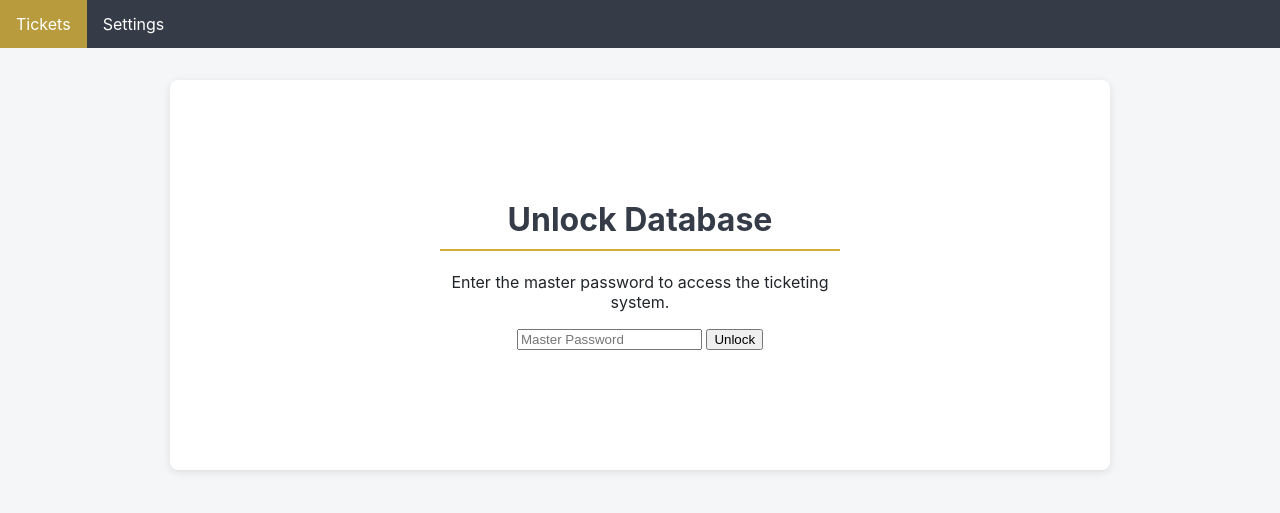
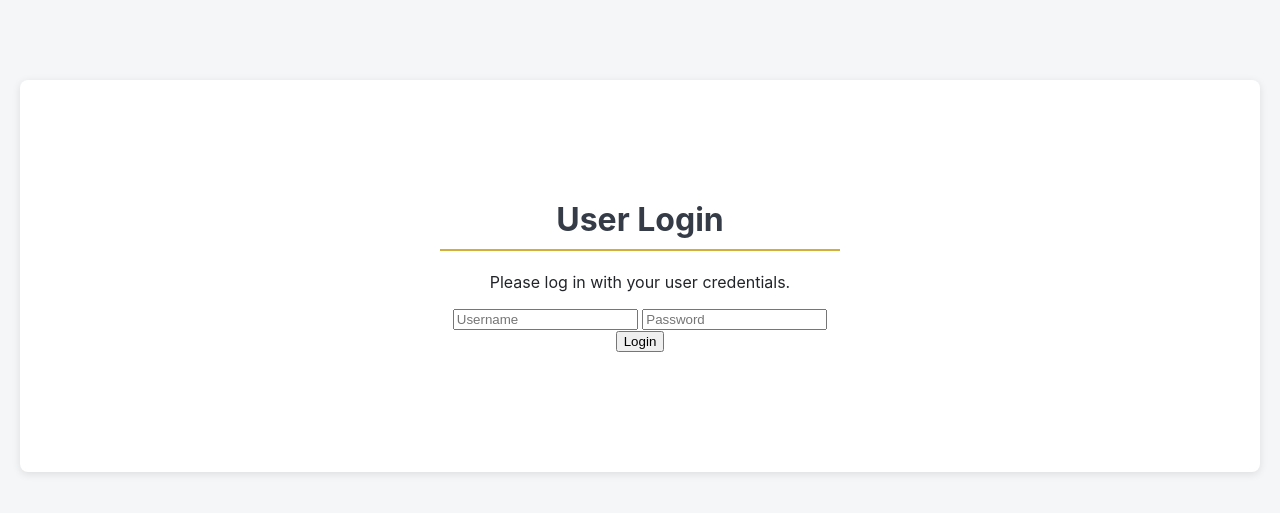
Before and after one commit to ruapotato/Intelligent-Service, a Flask app: page /login in a window 1280 px wide. Shown: the top 513 px of the page. Run offline with Flask 3, Linux system fonts and the light colour scheme; parts of the project's set-up code (start-up, migrations or seed data) failed here and were passed over.

Commit message:
1/2 working

```diff
--- a/main.py
+++ b/main.py
@@ -3,6 +3,7 @@ import sys
 from flask import Flask, render_template, request, redirect, url_for, flash, session, jsonify
 from datetime import datetime, timedelta
 from apscheduler.schedulers.background import BackgroundScheduler
+from werkzeug.security import generate_password_hash, check_password_hash
 from database import init_app_db, get_db, query_db, execute_db, get_db_connection
 from scheduler import run_job
 from ai_processing import summarize_text, sanitize_text
@@ -16,16 +17,34 @@ DATABASE = 'tickets.db'
 scheduler = BackgroundScheduler()
 init_app_db(app)
 
+# --- Helper Functions ---
+def get_current_user():
+    # *** BUG FIX HERE ***
+    # Don't try to query the DB if the password isn't even set yet.
+    if not app.config.get('DB_PASSWORD'):
+        return None
+
+    user_id = session.get('user_id')
+    if user_id:
+        return query_db("SELECT * FROM users WHERE id = ?", [user_id], one=True)
+    return None
+
+@app.context_processor
+def inject_user():
+    return dict(current_user=get_current_user())
+
 # --- Web Application Routes ---
 @app.before_request
 def before_request_tasks():
-    if request.endpoint in ['login', 'static']:
+    if request.endpoint in ['unlock_db', 'static', 'user_login']:
         return
     if not app.config.get('DB_PASSWORD'):
-        return redirect(url_for('login'))
+        return redirect(url_for('unlock_db'))
+    if not session.get('user_id') and request.endpoint != 'user_login':
+        return redirect(url_for('user_login'))
 
-@app.route('/login', methods=['GET', 'POST'])
-def login():
+@app.route('/unlock', methods=['GET', 'POST'])
+def unlock_db():
     if request.method == 'POST':
         password_attempt = request.form.get('password')
         try:
@@ -47,34 +66,68 @@ def login():
                     scheduler.start()
             # Store password in app's config
             app.config['DB_PASSWORD'] = password_attempt
-            flash('Database unlocked successfully!', 'success')
-            return redirect(url_for('tickets_list'))
+            # Set the password in the environment for other scripts to use
+            os.environ['DB_MASTER_PASSWORD'] = password_attempt
+            flash('Database unlocked successfully! Please log in.', 'success')
+            return redirect(url_for('user_login'))
         except (ValueError, Exception) as e:
             flash(f"Login failed: Invalid master password. {e}", 'error')
-    return render_template('login.html')
+    return render_template('unlock.html')
+
+@app.route('/login', methods=['GET', 'POST'])
+def user_login():
+    if request.method == 'POST':
+        username = request.form.get('username')
+        password = request.form.get('password')
+        user = query_db("SELECT * FROM users WHERE username = ?", [username], one=True)
+
+        if user and check_password_hash(user['password_hash'], password):
+            session['user_id'] = user['id']
+            session['role'] = user['role']
+            flash(f"Welcome, {user['username']}!", 'success')
+            return redirect(url_for('tickets_list'))
+        else:
+            flash("Invalid username or password.", 'error')
+    return render_template('user_login.html')
+
+@app.route('/logout')
+def logout():
+    session.clear()
+    flash("You have been logged out.", "success")
+    return redirect(url_for('unlock_db'))
+
 
 @app.route('/')
 def tickets_list():
-    tickets = query_db("SELECT * FROM tickets ORDER BY updated_at DESC")
+    tickets = query_db("""
+        SELECT t.*, c.name as company_name, u.username as user_username
+        FROM tickets t
+        JOIN companies c ON t.company_id = c.id
+        JOIN users u ON t.user_id = u.id
+        ORDER BY t.updated_at DESC
+    """)
     return render_template('tickets.html', tickets=tickets)
 
 @app.route('/ticket/<int:ticket_id>')
 def ticket_details(ticket_id):
-    ticket = query_db("SELECT * FROM tickets WHERE id = ?", [ticket_id], one=True)
-    replies = query_db("SELECT * FROM ticket_replies WHERE ticket_id = ? ORDER BY created_at ASC", [ticket_id])
-    return render_template('ticket_details.html', ticket=ticket, replies=replies)
+    ticket = query_db("SELECT t.*, c.name as company_name, u.username as user_username FROM tickets t JOIN companies c ON t.company_id = c.id JOIN users u ON t.user_id = u.id WHERE t.id = ?", [ticket_id], one=True)
+    company_notes = query_db("SELECT content FROM company_notes WHERE company_id = ?", [ticket['company_id']])
+    user_notes = query_db("SELECT content FROM user_notes WHERE user_id = ?", [ticket['user_id']])
+    replies = query_db("SELECT r.*, u.username as author_name FROM ticket_replies r LEFT JOIN users u ON r.author_id = u.id WHERE r.ticket_id = ? ORDER BY r.created_at ASC", [ticket_id])
+    return render_template('ticket_details.html', ticket=ticket, replies=replies, company_notes=company_notes, user_notes=user_notes)
 
 @app.route('/ticket/<int:ticket_id>/reply', methods=['POST'])
 def add_reply(ticket_id):
     content = request.form.get('content')
-    if content:
+    current_user = get_current_user()
+    if content and current_user and current_user['role'] in ['Admin', 'Technician']:
         now = datetime.now().isoformat()
-        execute_db("INSERT INTO ticket_replies (ticket_id, content, created_at) VALUES (?, ?, ?)",
-                   (ticket_id, content, now))
+        execute_db("INSERT INTO ticket_replies (ticket_id, content, created_at, author_id) VALUES (?, ?, ?, ?)",
+                   (ticket_id, content, now, current_user['id']))
         execute_db("UPDATE tickets SET updated_at = ? WHERE id = ?", (now, ticket_id))
         flash("Reply added successfully.", "success")
     else:
-        flash("Reply content cannot be empty.", "error")
+        flash("Reply content cannot be empty or you do not have permission.", "error")
     return redirect(url_for('ticket_details', ticket_id=ticket_id))
 
 @app.route('/settings')
@@ -82,10 +135,141 @@ def settings():
     jobs = query_db("SELECT * FROM scheduler_jobs")
     return render_template('settings.html', jobs=jobs)
 
+# --- Company Management ---
+@app.route('/settings/companies')
+def list_companies():
+    companies = query_db("SELECT * FROM companies ORDER BY name")
+    return render_template('companies.html', companies=companies)
+
+@app.route('/settings/company/new', methods=['GET', 'POST'])
+def create_company():
+    if request.method == 'POST':
+        name = request.form.get('name')
+        if name:
+            execute_db("INSERT INTO companies (name) VALUES (?)", (name,))
+            flash("Company created successfully.", "success")
+            return redirect(url_for('list_companies'))
+        else:
+            flash("Company name is required.", "error")
+    return render_template('edit_company.html', company=None, notes=[], users=[])
+
+@app.route('/settings/company/<int:company_id>/edit', methods=['GET', 'POST'])
+def edit_company(company_id):
+    company = query_db("SELECT * FROM companies WHERE id = ?", [company_id], one=True)
+    if request.method == 'POST':
+        name = request.form.get('name')
+        if name:
+            execute_db("UPDATE companies SET name = ? WHERE id = ?", (name, company_id))
+            flash("Company updated successfully.", "success")
+            return redirect(url_for('list_companies'))
+        else:
+            flash("Company name is required.", "error")
+
+    notes = query_db("SELECT * FROM company_notes WHERE company_id = ? ORDER BY created_at DESC", [company_id])
+    users = query_db("SELECT * FROM users WHERE company_id = ? ORDER BY username", [company_id])
+    return render_template('edit_company.html', company=company, notes=notes, users=users)
+
+@app.route('/settings/company/<int:company_id>/notes/add', methods=['POST'])
+def add_company_note(company_id):
+    content = request.form.get('content')
+    if content:
+        execute_db("INSERT INTO company_notes (company_id, content, created_at) VALUES (?, ?, ?)",
+                   (company_id, content, datetime.now().isoformat()))
+        flash("Note added.", "success")
+    return redirect(url_for('edit_company', company_id=company_id))
+
+@app.route('/settings/company/notes/<int:note_id>/delete', methods=['POST'])
+def delete_company_note(note_id):
+    note = query_db("SELECT company_id FROM company_notes WHERE id = ?", [note_id], one=True)
+    if note:
+        execute_db("DELETE FROM company_notes WHERE id = ?", [note_id])
+        flash("Note deleted.", "success")
+        return redirect(url_for('edit_company', company_id=note['company_id']))
+    return redirect(url_for('list_companies'))
+
+
+# --- User Management ---
+@app.route('/settings/users')
+def list_users():
+    users = query_db("SELECT u.*, c.name as company_name FROM users u JOIN companies c ON u.company_id = c.id ORDER BY u.username")
+    return render_template('users.html', users=users)
+
+@app.route('/settings/user/new', methods=['GET', 'POST'])
+def create_user():
+    companies = query_db("SELECT id, name FROM companies ORDER BY name")
+    if request.method == 'POST':
+        username = request.form.get('username')
+        email = request.form.get('email')
+        password = request.form.get('password')
+        company_id = request.form.get('company_id')
+        role = request.form.get('role')
+
+        if not all([username, email, password, company_id, role]):
+            flash("All fields are required.", "error")
+        else:
+            password_hash = generate_password_hash(password)
+            execute_db("INSERT INTO users (username, email, password_hash, company_id, role) VALUES (?, ?, ?, ?, ?)",
+                       (username, email, password_hash, company_id, role))
+            flash("User created successfully.", "success")
+            return redirect(url_for('list_users'))
+    return render_template('edit_user.html', user=None, companies=companies, notes=[])
+
+@app.route('/settings/user/<int:user_id>/edit', methods=['GET', 'POST'])
+def edit_user(user_id):
+    user = query_db("SELECT u.*, c.name as company_name FROM users u JOIN companies c ON u.company_id = c.id WHERE u.id = ?", [user_id], one=True)
+    companies = query_db("SELECT id, name FROM companies ORDER BY name")
+    if request.method == 'POST':
+        username = request.form.get('username')
+        email = request.form.get('email')
+        password = request.form.get('password')
+        company_id = request.form.get('company_id')
+        role = request.form.get('role')
+
+        if not all([username, email, company_id, role]):
+            flash("Username, email, company, and role are required.", "error")
+        else:
+            if password:
+                password_hash = generate_password_hash(password)
+                execute_db("UPDATE users SET password_hash = ? WHERE id = ?", (password_hash, user_id))
+
+            execute_db("UPDATE users SET username = ?, email = ?, company_id = ?, role = ? WHERE id = ?",
+                       (username, email, company_id, role, user_id))
+            flash("User updated successfully.", "success")
+            return redirect(url_for('list_users'))
+
+    notes = query_db("SELECT * FROM user_notes WHERE user_id = ? ORDER BY created_at DESC", [user_id])
+    return render_template('edit_user.html', user=user, companies=companies, notes=notes)
+
+@app.route('/settings/user/<int:user_id>/notes/add', methods=['POST'])
+def add_user_note(user_id):
+    content = request.form.get('content')
+    if content:
+        execute_db("INSERT INTO user_notes (user_id, content, created_at) VALUES (?, ?, ?)",
+                   (user_id, content, datetime.now().isoformat()))
+        flash("Note added.", "success")
+    return redirect(url_for('edit_user', user_id=user_id))
+
+@app.route('/settings/user/notes/<int:note_id>/delete', methods=['POST'])
+def delete_user_note(note_id):
+    note = query_db("SELECT user_id FROM user_notes WHERE id = ?", [note_id], one=True)
+    if note:
+        execute_db("DELETE FROM user_notes WHERE id = ?", [note_id])
+        flash("Note deleted.", "success")
+        return redirect(url_for('edit_user', user_id=note['user_id']))
+    return redirect(url_for('list_users'))
+
+
 @app.route('/summarize', methods=['POST'])
 def summarize():
     text = request.json.get('text')
-    summary = summarize_text(text)
+    company_notes_list = request.json.get('company_notes', [])
+    user_notes_list = request.json.get('user_notes', [])
+
+    company_notes = "\n".join(note['content'] for note in company_notes_list)
+    user_notes = "\n".join(note['content'] for note in user_notes_list)
+
+    full_context = f"COMPANY CONTEXT:\n{company_notes}\n\nUSER CONTEXT:\n{user_notes}\n\nTICKET CONTENT:\n{text}"
+    summary = summarize_text(full_context)
     return jsonify({'summary': summary})
 
 @app.route('/sanitize', methods=['POST'])
--- a/static/css/base.css
+++ b/static/css/base.css
@@ -7,6 +7,7 @@
     --text-color: #212529;
     --card-bg: #ffffff;
     --table-border-color: #ced4da;
+    --danger-color: #dc3545;
 }
 
 body {
@@ -39,9 +40,12 @@ body {
     background-color: var(--primary-hover);
 }
 
+.navbar .right {
+    float: right;
+}
 
 .container {
-    max-width: 900px;
+    max-width: 1200px;
     margin: 20px auto;
     background-color: var(--card-bg);
     padding: 20px;
@@ -61,6 +65,13 @@ h1, h2 {
     padding-bottom: 10px;
 }
 
+.table-container {
+    display: flex;
+    justify-content: space-between;
+    align-items: center;
+    margin-bottom: 20px;
+}
+
 .log-table {
     width: 100%;
     border-collapse: collapse;
@@ -71,6 +82,14 @@ h1, h2 {
     border: 1px solid var(--table-border-color);
     padding: 12px;
     text-align: left;
+}
+
+.log-table a {
+    color: var(--primary-color);
+    text-decoration: none;
+}
+.log-table a:hover {
+    text-decoration: underline;
 }
 
 .reply {
@@ -105,3 +124,17 @@ h1, h2 {
     max-height: 300px;
     overflow-y: auto;
 }
+
+.btn {
+    background-color: var(--primary-color);
+    color: white;
+    padding: 10px 15px;
+    border: none;
+    border-radius: 4px;
+    cursor: pointer;
+    text-decoration: none;
+}
+
+.btn:hover {
+    background-color: var(--primary-hover);
+}
--- a/templates/layout.html
+++ b/templates/layout.html
@@ -8,8 +8,14 @@
 </head>
 <body>
     <div class="navbar">
-        <a href="{{ url_for('tickets_list') }}">Tickets</a>
-        <a href="{{ url_for('settings') }}">Settings</a>
+        {% if current_user %}
+            <a href="{{ url_for('tickets_list') }}">Tickets</a>
+            <a href="{{ url_for('settings') }}">Settings</a>
+            <div class="right">
+                <a href="#">Logged in as: {{ current_user.username }} ({{ current_user.role }})</a>
+                <a href="{{ url_for('logout') }}">Logout</a>
+            </div>
+        {% endif %}
     </div>
     <div class="container">
         {% with messages = get_flashed_messages(with_categories=true) %}
--- a/templates/settings.html
+++ b/templates/settings.html
@@ -3,6 +3,12 @@
 
 {% block content %}
     <h1>Settings & Activity</h1>
+
+    <h2>Management</h2>
+    <ul>
+        <li><a href="{{ url_for('list_users') }}">Manage Users</a></li>
+        <li><a href="{{ url_for('list_companies') }}">Manage Companies</a></li>
+    </ul>
 
     <h2>Background Job Status</h2>
     <table class="log-table">
--- a/templates/tickets.html
+++ b/templates/tickets.html
@@ -8,6 +8,8 @@
             <tr>
                 <th>ID</th>
                 <th>Subject</th>
+                <th>Company</th>
+                <th>User</th>
                 <th>Status</th>
                 <th>Last Updated</th>
             </tr>
@@ -17,12 +19,14 @@
             <tr>
                 <td><a href="{{ url_for('ticket_details', ticket_id=ticket.id) }}">#{{ ticket.id }}</a></td>
                 <td>{{ ticket.subject }}</td>
+                <td>{{ ticket.company_name }}</td>
+                <td>{{ ticket.user_username }}</td>
                 <td>{{ ticket.status }}</td>
                 <td>{{ ticket.updated_at }}</td>
             </tr>
             {% else %}
             <tr>
-                <td colspan="4" style="text-align: center;">No tickets found.</td>
+                <td colspan="6" style="text-align: center;">No tickets found.</td>
             </tr>
             {% endfor %}
         </tbody>
--- a/templates/login.html
+++ b/templates/unlock.html
@@ -1,11 +1,11 @@
 {% extends "layout.html" %}
-{% block title %}Login{% endblock %}
+{% block title %}Unlock Database{% endblock %}
 
 {% block content %}
 <div class="login-container">
     <h1>Unlock Database</h1>
     <p>Enter the master password to access the ticketing system.</p>
-    <form method="POST" action="{{ url_for('login') }}">
+    <form method="POST" action="{{ url_for('unlock_db') }}">
         <input type="password" name="password" placeholder="Master Password" required>
         <button type="submit">Unlock</button>
     </form>
--- /dev/null
+++ b/templates/user_login.html
@@ -0,0 +1,14 @@
+{% extends "layout.html" %}
+{% block title %}User Login{% endblock %}
+
+{% block content %}
+<div class="login-container">
+    <h1>User Login</h1>
+    <p>Please log in with your user credentials.</p>
+    <form method="POST" action="{{ url_for('user_login') }}">
+        <input type="text" name="username" placeholder="Username" required>
+        <input type="password" name="password" placeholder="Password" required>
+        <button type="submit">Login</button>
+    </form>
+</div>
+{% endblock %}
```
Also changed, not shown: ai_processing.py (+5 -7 lines), email_watcher.py (+30 -8 lines), init_db.py (+34 -13 lines), templates/companies.html (added, +31 -0 lines), templates/edit_company.html (added, +72 -0 lines), templates/edit_user.html (added, +78 -0 lines), templates/ticket_details.html (+10 -2 lines), templates/users.html (added, +35 -0 lines).
